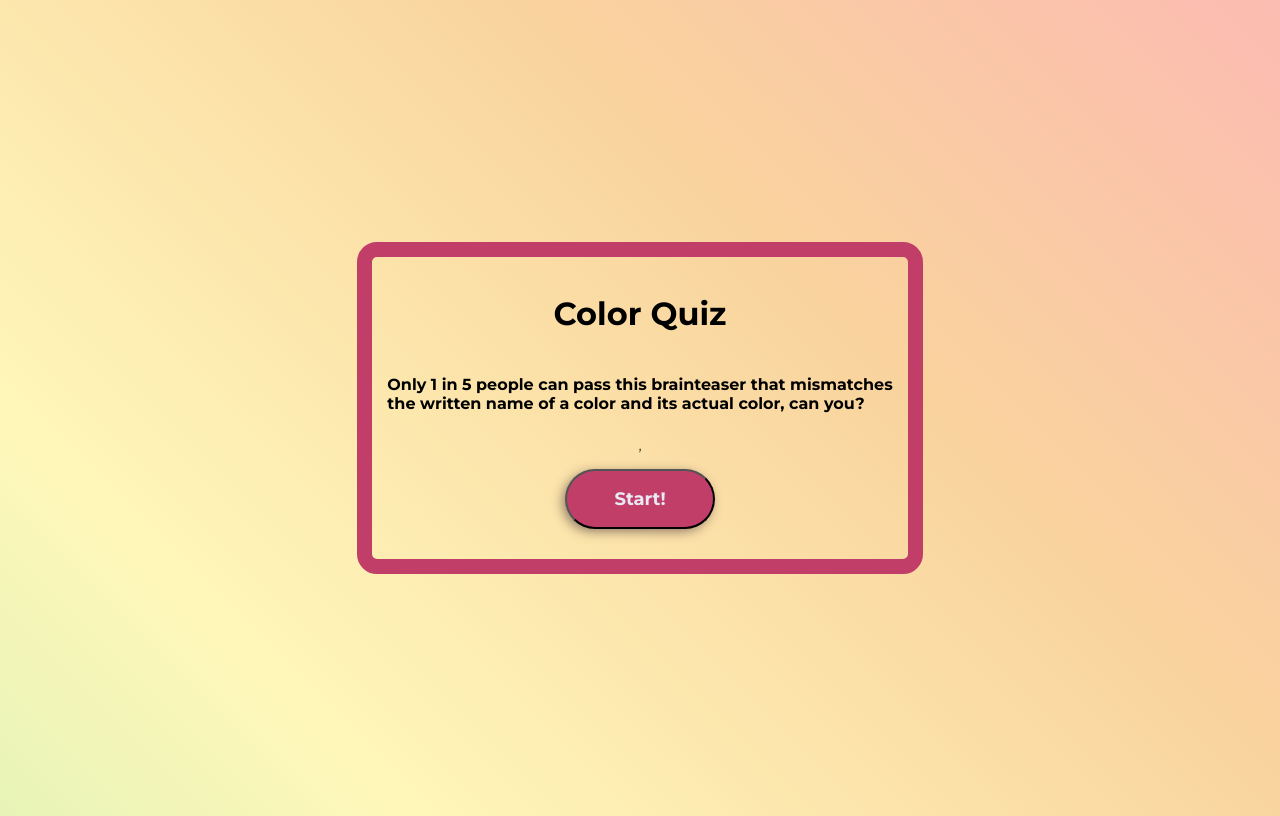
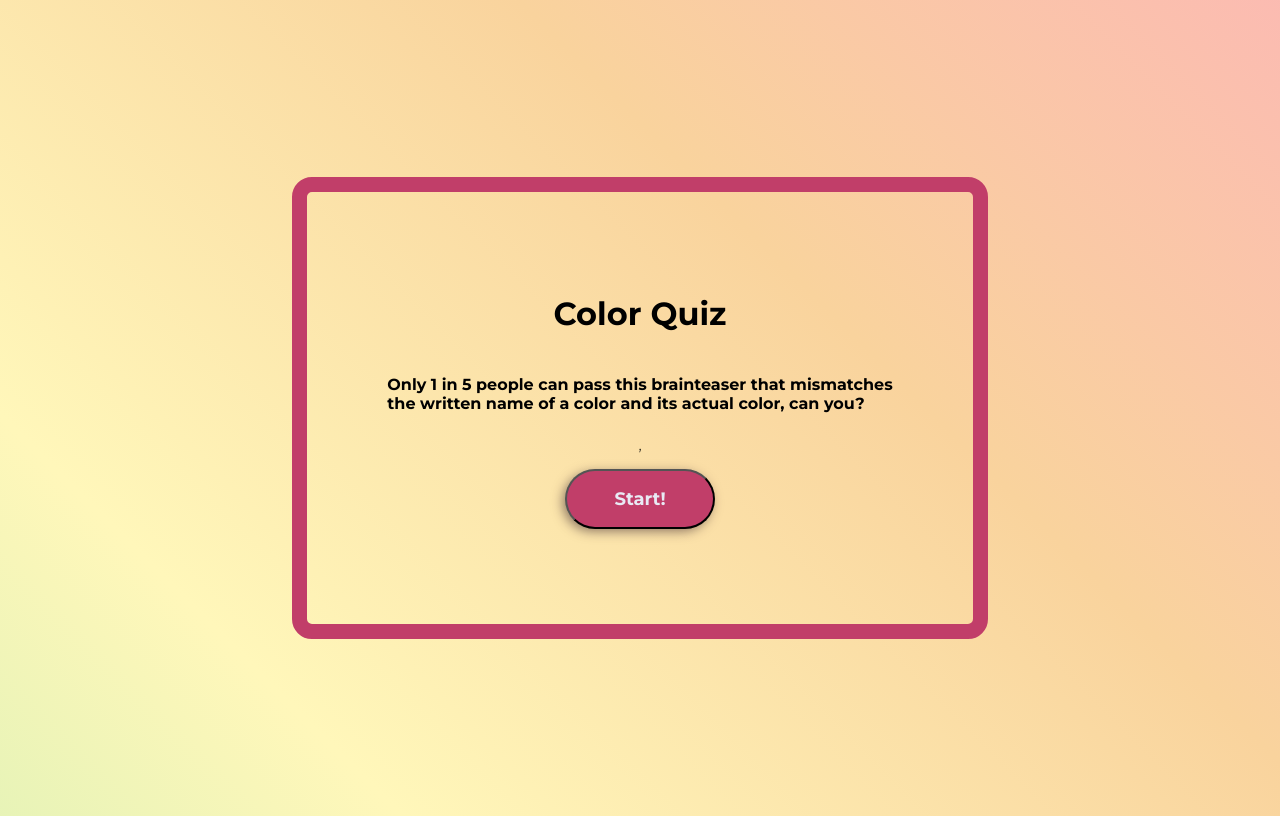
Before and after one commit to Klarixen/The-Game, a React (Create React App) app in the folder the-game/: page /homepage in a window 1280 px wide. Built offline with nearby package versions, Linux system fonts and the light colour scheme.

Commit message:
added padding to the homepage

```diff
--- a/the-game/src/index.css
+++ b/the-game/src/index.css
@@ -397,7 +397,7 @@ input::placeholder {
     align-items: center;
     flex-direction: column;
     margin: 20px;
-    padding: 15px;
+    padding: 5rem;
     border: 15px solid #c13e69;
     border-radius: 20px;
 
@@ -483,7 +483,6 @@ input::placeholder {
     padding: 1rem;
     color: white;
     background-color: #c13e69;
-
     height: 4rem;
     margin: 15px;
     border-radius: 12rem;
```
